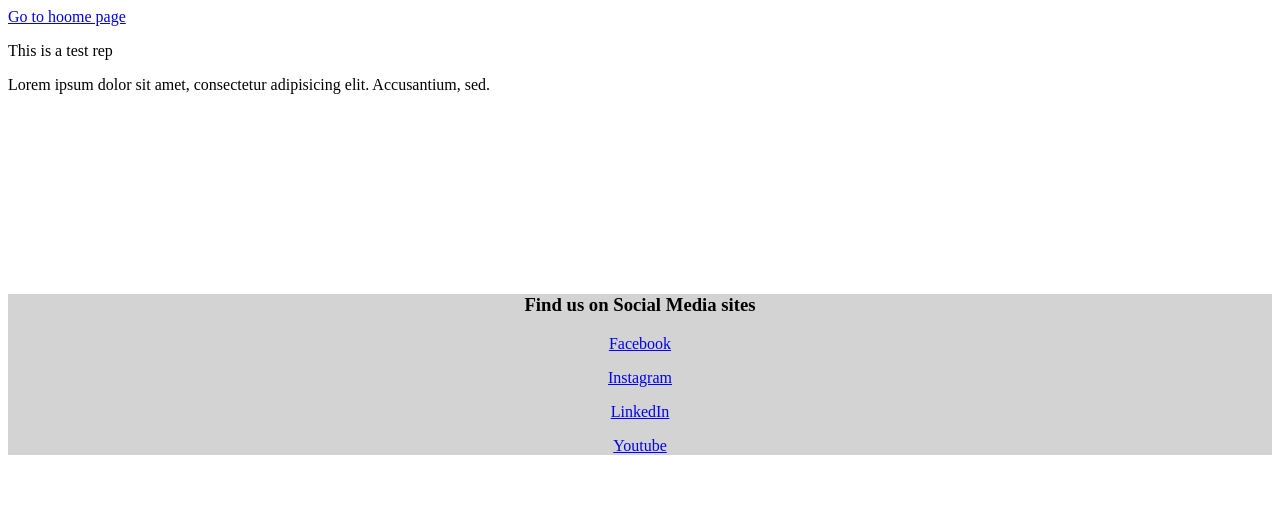
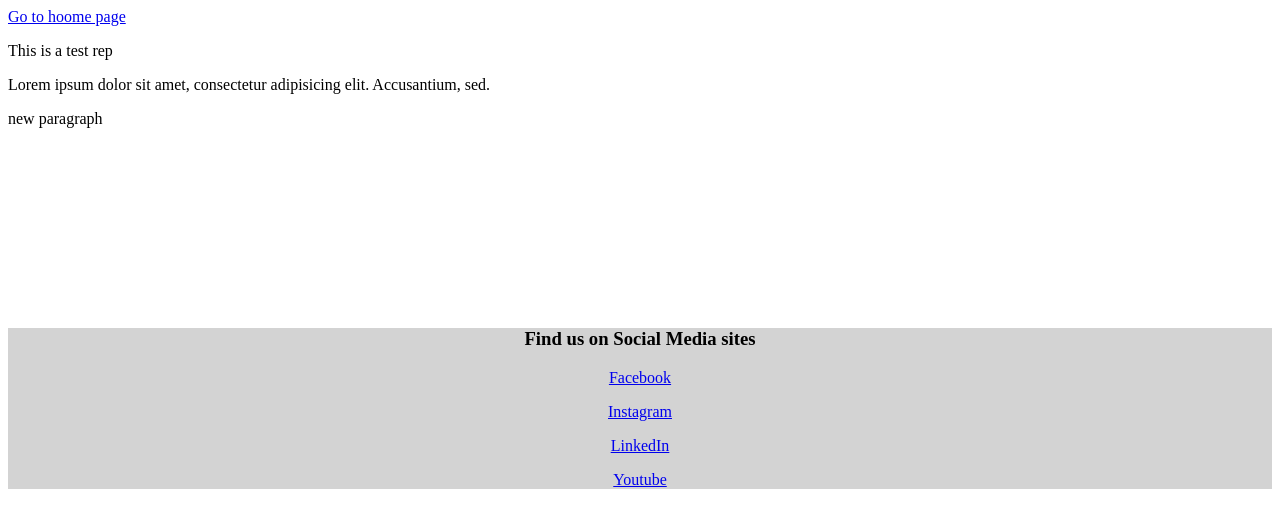
Before and after one commit to rghaynes/pairactivity, a plain HTML site: page index.html in a window 1280 px wide. Drawn offline with Linux system fonts and the light colour scheme.

Commit message:
changed index

```diff
--- a/index.html
+++ b/index.html
@@ -1,4 +1,5 @@
 <html lang="en">
+
 <head>
   <meta charset="UTF-8" />
   <meta http-equiv="X-UA-Compatible" content="IE=edge" />
@@ -18,15 +19,13 @@
       Lorem ipsum dolor sit amet, consectetur adipisicing elit. Accusantium,
       sed.
     </p>
+    <p>new paragraph</p>
 
     <!-- TODO - ADD MORE CONTENT -->
     <!-- test -->
   </div>
 
-    <div
-      id="footer"
-      style="text-align: center; background-color: lightgrey; margin-top: 200px"
-    >
+  <div id="footer" style="text-align: center; background-color: lightgrey; margin-top: 200px">
     <!-- footer content will be here -->
     <h3>Find us on Social Media sites</h3>
     <p><a href="http://www.facebook.com">Facebook</a></p>
@@ -35,4 +34,5 @@
     <p><a href="http://www.youtube.com">Youtube</a></p>
   </div>
 </body>
+
 </html>
```
Lines whose indentation alone changed are shown as unchanged.
